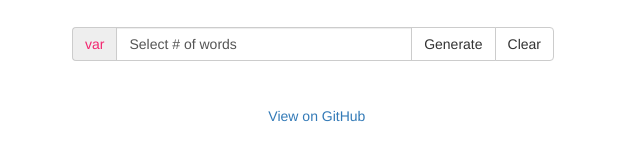
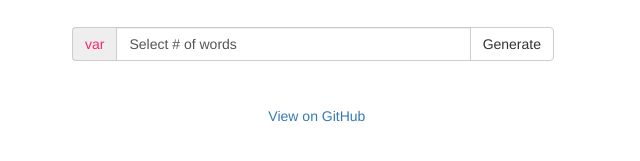
Before and after one commit to soyzamudio/variable-randomizer, a website: page index.html in a window 1280 px wide. Shown: the part 201-362 px from the top of the page, 327-967 px from the left. Drawn offline with nearby package versions, Linux system fonts and the light colour scheme.

Commit message:
Remove clear button

```diff
--- a/index.html
+++ b/index.html
@@ -30,7 +30,7 @@
         </select>
         <span class="input-group-btn">
           <button class="btn btn-default" type="button" ng-click='generateRandom()'>Generate</button>
-          <button class="btn btn-default" type="button" ng-click='clear()'>Clear</button>
+          <!-- <button class="btn btn-default" type="button" ng-click='clear()'>Clear</button> -->
         </span>
       </div>
     </div>
```
